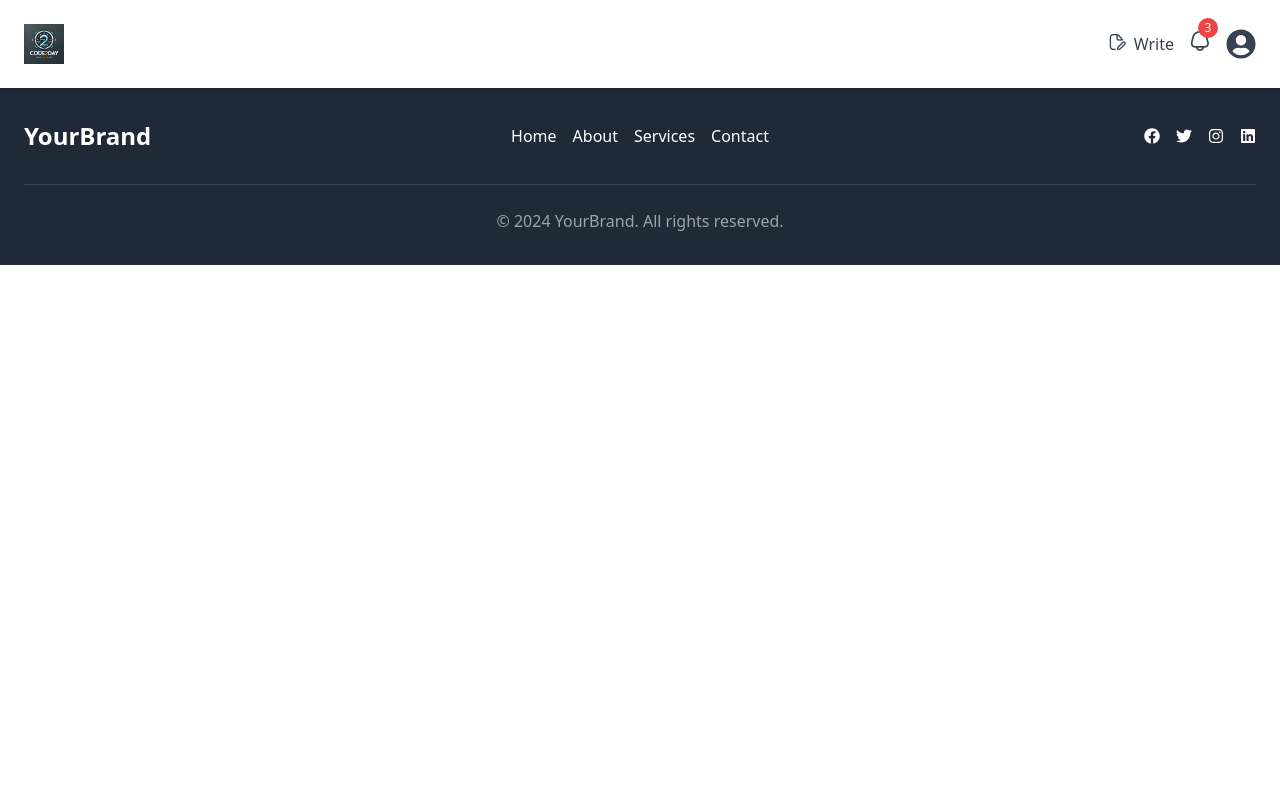
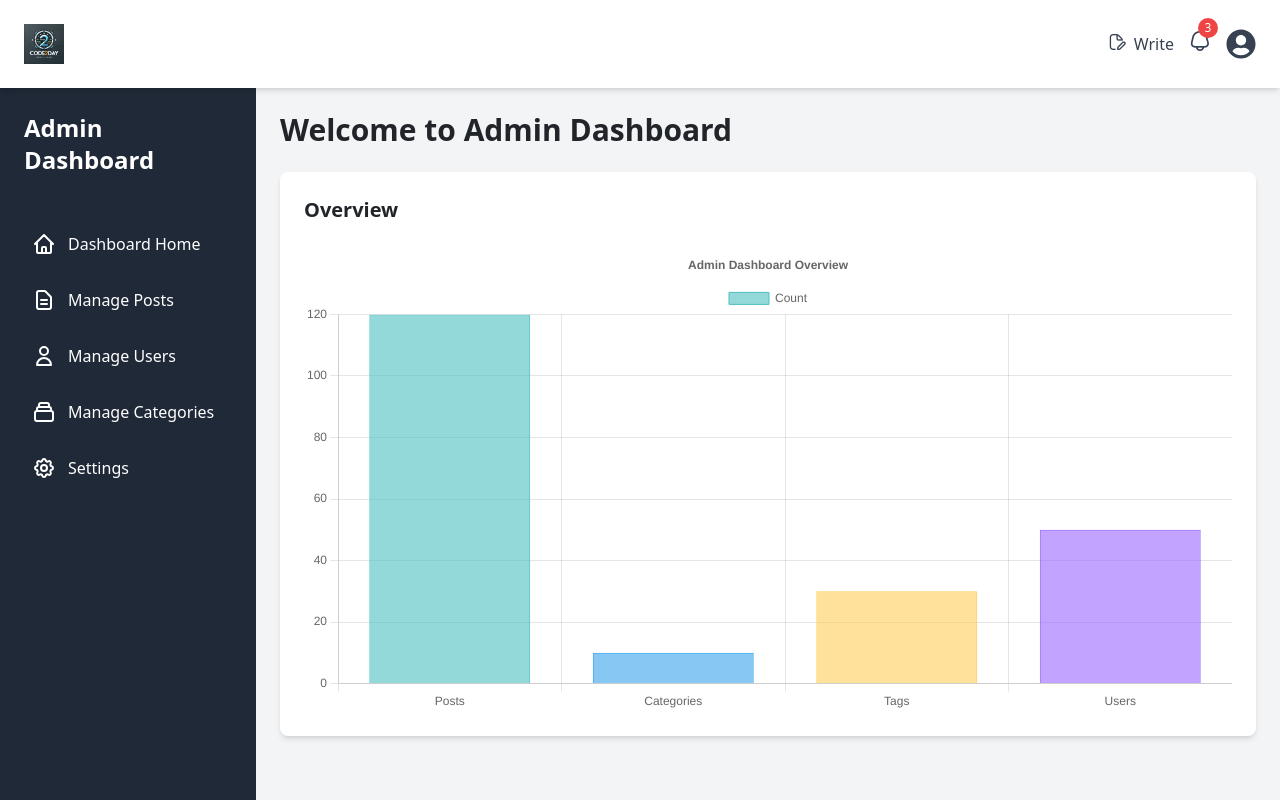
Before and after one commit to maaz-official/Blog-Project, a React (Create React App) app in the folder frontend/: page /admin/dashboard in a window 1280 px wide. Shown: the top 800 px of the page. Built offline with nearby package versions, Linux system fonts and the light colour scheme; sample sign-in values are in the browser's storage.

Commit message:
Add Dashboard Charts

```diff
--- /dev/null
+++ b/frontend/craco.config.js
@@ -0,0 +1,9 @@
+const path = require('path');
+
+module.exports = {
+  webpack: {
+    alias: {
+      '@': path.resolve(__dirname, 'src'),
+    },
+  },
+};
--- a/frontend/src/App.js
+++ b/frontend/src/App.js
@@ -11,6 +11,7 @@ import PostDetailed from './pages/PostDetailed';
 import PrivateRoute from './components/PrivateRoutes'; // Import PrivateRoute component
 import AdminRoute from './components/AdminRoutes'; // Import AdminRoute component
 import ListAllPosts from './pages/admin/ListAllPosts';
+import AdminDashboard from './pages/admin/AdminDashboard';
 // import AdminDashboard from './pages/AdminDashboard'; // Example admin page
 
 function App() {
@@ -36,7 +37,13 @@ function App() {
 
         {/* Admin Routes */}
         <Route element={<AdminRoute />}>
-          <Route path="/admin/posts" element={<ListAllPosts />} />
+            <Route path="/admin/dashboard" element={<AdminDashboard />} />
+            <Route path="/admin/posts" element={<ListAllPosts />} />
+            {/* <Route path="/posts" element={<Posts />} />
+            <Route path="/users" element={<Users />} />
+            <Route path="/categories" element={<Categories />} />
+            <Route path="/tags" element={<Tags />} /> */}
+
           {/* <Route path="/admin/dashboard" element={<AdminDashboard />} /> Admin route for dashboard */}
         </Route>
       </Routes>
--- /dev/null
+++ b/frontend/src/actionTypes.js
@@ -0,0 +1,6 @@
+// actionTypes.js
+export const SET_OPEN_CONFIGURATOR = "SET_OPEN_CONFIGURATOR";
+export const SET_SIDENAV_COLOR = "SET_SIDENAV_COLOR";
+export const SET_SIDENAV_TYPE = "SET_SIDENAV_TYPE";
+export const SET_FIXED_NAVBAR = "SET_FIXED_NAVBAR";
+export const SET_OPEN_SIDENAV = "SET_OPEN_SIDENAV";
--- /dev/null
+++ b/frontend/src/actions.js
@@ -0,0 +1,27 @@
+// actions.js
+import {
+    SET_OPEN_CONFIGURATOR,
+    SET_SIDENAV_COLOR,
+    SET_SIDENAV_TYPE,
+    SET_FIXED_NAVBAR,
+  } from "./actionTypes";
+
+  export const setOpenConfigurator = (open) => ({
+    type: SET_OPEN_CONFIGURATOR,
+    payload: open,
+  });
+
+  export const setSidenavColor = (color) => ({
+    type: SET_SIDENAV_COLOR,
+    payload: color,
+  });
+
+  export const setSidenavType = (sidenavType) => ({
+    type: SET_SIDENAV_TYPE,
+    payload: sidenavType,
+  });
+
+  export const setFixedNavbar = (fixed) => ({
+    type: SET_FIXED_NAVBAR,
+    payload: fixed,
+  });
--- a/frontend/src/components/Navbar.js
+++ b/frontend/src/components/Navbar.js
@@ -118,7 +118,7 @@ function Navbar() {
                                 {/* Only show Dashboard if user is admin */}
                                 {userInfo && userInfo.isAdmin && (
                                     <MenuItem onClick={handleMenuClose}>
-                                        <Link to="/dashboard" className='block text-gray-700 hover:text-gray-900'>
+                                        <Link to="/admin/dashboard" className='block text-gray-700 hover:text-gray-900'>
                                             Dashboard
                                         </Link>
                                     </MenuItem>
--- /dev/null
+++ b/frontend/src/pages/admin/AdminDashboard.js
@@ -0,0 +1,73 @@
+import React from 'react';
+import { HomeIcon, DocumentTextIcon, UserIcon, CogIcon, CollectionIcon } from '@heroicons/react/outline'; // Heroicons v1
+import { Link } from 'react-router-dom';
+import DashboardChart from './charts/DashboardChart'; // Import the chart component
+
+function AdminDashboard() {
+  // Sample data for now
+  const postCount = 120;
+  const categoryCount = 10;
+  const tagCount = 30;
+  const userCount = 50;
+
+  return (
+    <div className="flex min-h-screen">
+      {/* Sidebar */}
+      <div className="bg-gray-800 text-white w-64 flex flex-col">
+        <div className="p-6">
+          <h2 className="text-2xl font-bold">Admin Dashboard</h2>
+        </div>
+        <ul className="space-y-4 p-6">
+          <li>
+            <Link to="/admin" className="flex items-center space-x-3 hover:bg-gray-700 p-2 rounded-md">
+              <HomeIcon className="h-6 w-6" />
+              <span>Dashboard Home</span>
+            </Link>
+          </li>
+          <li>
+            <Link to="/admin/posts" className="flex items-center space-x-3 hover:bg-gray-700 p-2 rounded-md">
+              <DocumentTextIcon className="h-6 w-6" />
+              <span>Manage Posts</span>
+            </Link>
+          </li>
+          <li>
+            <Link to="/admin/users" className="flex items-center space-x-3 hover:bg-gray-700 p-2 rounded-md">
+              <UserIcon className="h-6 w-6" />
+              <span>Manage Users</span>
+            </Link>
+          </li>
+          <li>
+            <Link to="/admin/categories" className="flex items-center space-x-3 hover:bg-gray-700 p-2 rounded-md">
+              <CollectionIcon className="h-6 w-6" />
+              <span>Manage Categories</span>
+            </Link>
+          </li>
+          <li>
+            <Link to="/admin/settings" className="flex items-center space-x-3 hover:bg-gray-700 p-2 rounded-md">
+              <CogIcon className="h-6 w-6" />
+              <span>Settings</span>
+            </Link>
+          </li>
+        </ul>
+      </div>
+
+      {/* Main Content */}
+      <div className="flex-grow p-6 bg-gray-100">
+        <h1 className="text-3xl font-bold mb-6">Welcome to Admin Dashboard</h1>
+
+        {/* Render the chart with sample data */}
+        <div className="bg-white p-6 rounded-lg shadow-md">
+          <h3 className="text-xl font-bold mb-4">Overview</h3>
+          <DashboardChart
+            postCount={postCount}
+            categoryCount={categoryCount}
+            tagCount={tagCount}
+            userCount={userCount}
+          />
+        </div>
+      </div>
+    </div>
+  );
+}
+
+export default AdminDashboard;
--- /dev/null
+++ b/frontend/src/pages/admin/charts/DashboardChart.js
@@ -0,0 +1,48 @@
+import React from 'react';
+import { Bar } from 'react-chartjs-2';
+import { Chart as ChartJS, CategoryScale, LinearScale, BarElement, Title, Tooltip, Legend } from 'chart.js';
+
+// Register Chart.js components
+ChartJS.register(CategoryScale, LinearScale, BarElement, Title, Tooltip, Legend);
+
+const DashboardChart = ({ postCount, categoryCount, tagCount, userCount }) => {
+  const data = {
+    labels: ['Posts', 'Categories', 'Tags', 'Users'],
+    datasets: [
+      {
+        label: 'Count',
+        data: [postCount, categoryCount, tagCount, userCount],
+        backgroundColor: [
+          'rgba(75, 192, 192, 0.6)',
+          'rgba(54, 162, 235, 0.6)',
+          'rgba(255, 206, 86, 0.6)',
+          'rgba(153, 102, 255, 0.6)',
+        ],
+        borderColor: [
+          'rgba(75, 192, 192, 1)',
+          'rgba(54, 162, 235, 1)',
+          'rgba(255, 206, 86, 1)',
+          'rgba(153, 102, 255, 1)',
+        ],
+        borderWidth: 1,
+      },
+    ],
+  };
+
+  const options = {
+    responsive: true,
+    plugins: {
+      legend: {
+        position: 'top',
+      },
+      title: {
+        display: true,
+        text: 'Admin Dashboard Overview',
+      },
+    },
+  };
+
+  return <Bar data={data} options={options} />;
+};
+
+export default DashboardChart;
--- /dev/null
+++ b/frontend/src/pages/routes.jsx
@@ -0,0 +1,66 @@
+import {
+  HomeIcon,
+  UserCircleIcon,
+  TableCellsIcon,
+  InformationCircleIcon,
+  ServerStackIcon,
+  RectangleStackIcon,
+} from "@heroicons/react/24/solid";
+import { Home, Profile, Tables, Notifications } from "./admin/pages/dashboard";
+import { SignIn, SignUp } from "./admin/pages/auth";
+
+const icon = {
+  className: "w-5 h-5 text-inherit",
+};
+
+export const routes = [
+  {
+    layout: "dashboard",
+    pages: [
+      {
+        icon: <HomeIcon {...icon} />,
+        name: "dashboard",
+        path: "/home",
+        element: <Home />,
+      },
+      {
+        icon: <UserCircleIcon {...icon} />,
+        name: "profile",
+        path: "/profile",
+        element: <Profile />,
+      },
+      {
+        icon: <TableCellsIcon {...icon} />,
+        name: "tables",
+        path: "/tables",
+        element: <Tables />,
+      },
+      {
+        icon: <InformationCircleIcon {...icon} />,
+        name: "notifications",
+        path: "/notifications",
+        element: <Notifications />,
+      },
+    ],
+  },
+  {
+    title: "auth pages",
+    layout: "auth",
+    pages: [
+      {
+        icon: <ServerStackIcon {...icon} />,
+        name: "sign in",
+        path: "/sign-in",
+        element: <SignIn />,
+      },
+      {
+        icon: <RectangleStackIcon {...icon} />,
+        name: "sign up",
+        path: "/sign-up",
+        element: <SignUp />,
+      },
+    ],
+  },
+];
+
+export default routes;
--- /dev/null
+++ b/frontend/src/routes.jsx
@@ -0,0 +1,49 @@
+import {
+  HomeIcon,
+  UserCircleIcon,
+  TableCellsIcon,
+  InformationCircleIcon,
+} from "@heroicons/react/24/solid";
+import Home from "./pages/admin/layouts/dashboard"; // Adjust this path
+import Profile from "./pages/admin/layouts/dashboard"; // Adjust this path
+import Tables from "./pages/admin/layouts/dashboard"; // Adjust this path
+import Notifications from "./pages/admin/layouts/dashboard"; // Adjust this path
+
+
+const icon = {
+  className: "w-5 h-5 text-inherit",
+};
+
+export const routes = [
+  {
+    layout: "dashboard",
+    pages: [
+      {
+        icon: <HomeIcon {...icon} />,
+        name: "dashboard",
+        path: "/home",
+        element: <Home />,
+      },
+      {
+        icon: <UserCircleIcon {...icon} />,
+        name: "profile",
+        path: "/profile",
+        element: <Profile />,
+      },
+      {
+        icon: <TableCellsIcon {...icon} />,
+        name: "tables",
+        path: "/tables",
+        element: <Tables />,
+      },
+      {
+        icon: <InformationCircleIcon {...icon} />,
+        name: "notifications",
+        path: "/notifications",
+        element: <Notifications />,
+      },
+    ],
+  },
+];
+
+export default routes;
```
Also changed, not shown: frontend/package.json (+8 -3 lines), 1 other file (tests, documents, lock files or other folders).
